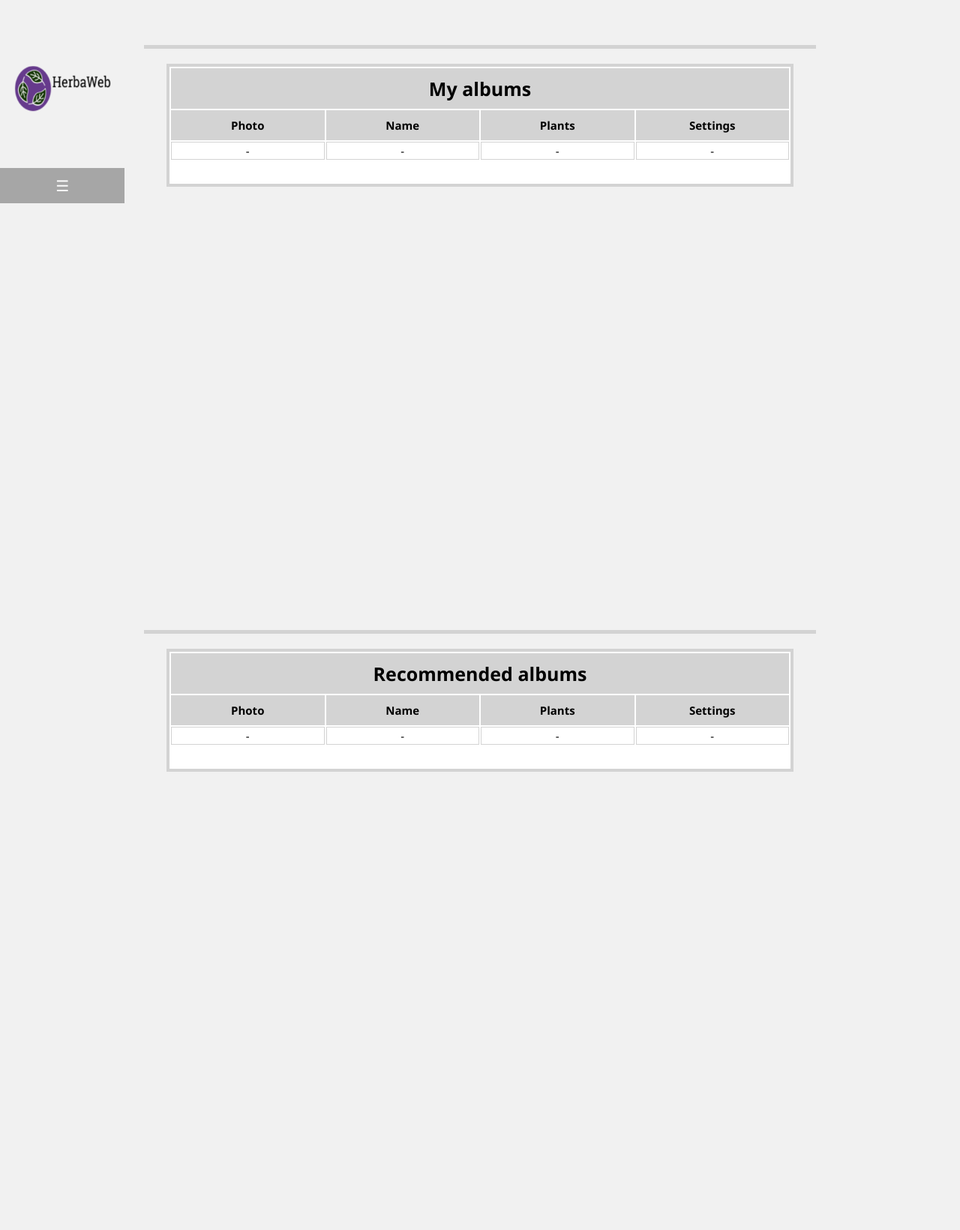
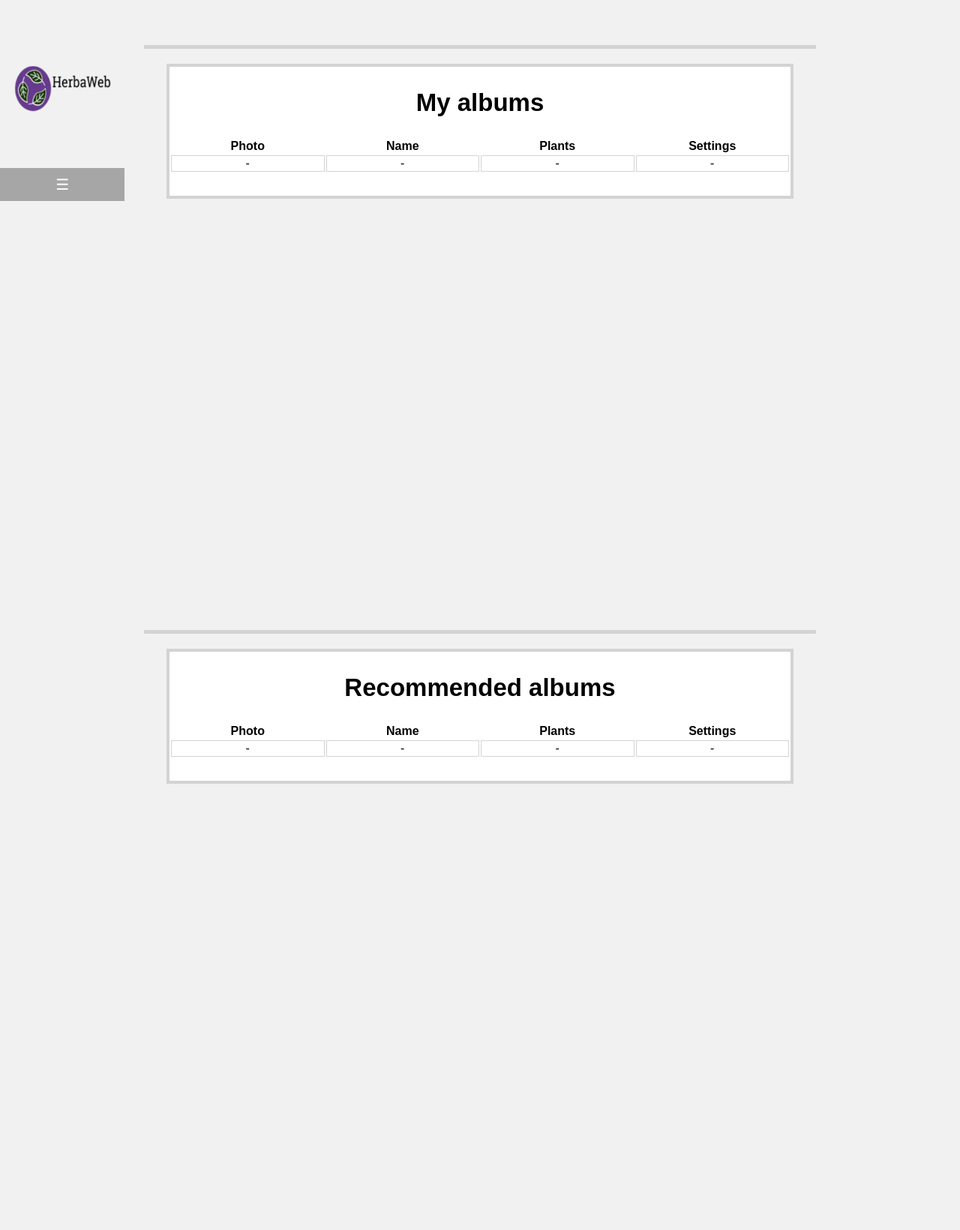
Before and after one commit to paulscutaru/Plant-Web-Organizer, a PHP site: page /albums.php in a window 1280 px wide. Shown: the whole page at 75% size. Run offline with PHP 8.4, Linux system fonts and the light colour scheme; the visitor is signed in with stand-in values (Sample User, id 1); data that the repository does not hold is empty.

Commit message:
Style changes

```diff
--- a/admin.php
+++ b/admin.php
@@ -24,7 +24,7 @@ require 'core/functions/administrator.php';
     </script>
 </head>
 
-<body class="light-grey content">
+<body class="light-grey">
     <div>
         <img src="images/icon.png" alt="icon.png" class="icon">
     </div>
@@ -40,10 +40,8 @@ require 'core/functions/administrator.php';
         </div>
     </nav>
     <div class="principal">
-        <h2 class="center">Admin</h2>
-
         <!-- Table of users-->
-        <div class="topbar scrollable">
+        <div class="scrollable">
             <table>
                 <tr>
                     <th colspan="7" class="tableTitle">
--- a/albums.php
+++ b/albums.php
@@ -20,7 +20,7 @@ protected_page();
 			}
 		</script>
 </head>
-<body class="light-grey content">
+<body class="light-grey">
 <nav>
 		<div>
 			<img src="images/icon.png" alt="icon.png"  class="icon">
--- a/style.css
+++ b/style.css
@@ -1,6 +1,8 @@
 /* Html extract */
-* { box-sizing: border-box ; margin:10px 0;}
-button,input,select,textarea,optgroup{font:inherit;margin:0}
+* { box-sizing: border-box ;
+	margin:10px 0;
+	font-family: Arial, Helvetica, sans-serif;}
+button,input,select{margin:0}
 
 html{
 	height: 100%;
@@ -124,19 +118,39 @@ a{text-decoration: none;}
 	height: 10%;
 	border: lightgrey solid 1px;
 }
-.scrollable th{
-	padding: 10px 0px 10px 0px;
-	background:lightgrey;
+
+.scrollable img{
+	height: 230px;
+	width: 230px;
 }
-.scrollable img{
-	height: 120px;
-	width: 120px;
-	border: lightgrey solid 2px;
+.scrollable img:hover {
+	transform: scale(1.4);
+	box-shadow: 0 4px 8px 0 rgba(0, 0, 0, 0.2), 0 6px 20px 0 rgba(0, 0, 0, 0.19);
 }
 
 .tableTitle{
-	font-size: 25px;
-	padding: 15px 0px 15px 0px;
+	font-size: 33px;
+	padding: 27px 0px 27px 0px;
+}
+
+.scrollable:after {
+	content: "";
+	display: table;
+	clear: both;
+}
+
+.content{
+	float: left;
+	text-align: center;
+	background: white;
+	padding-bottom: 10px;
+	margin-left: 14px;
+	width: 31%;
+}
+
+.align-left{
+	text-align:left;
+	margin-left: 16%;
 }
 
 .button-addToAlbum,.button-delete{
@@ -167,11 +181,6 @@ a{text-decoration: none;}
 }
 
  /*---------------------------------*/
-
-.content{
-	font-family:"Segoe UI",Arial,sans-serif;
-	font-size: 15px;
-}
 
 .hide {
 	display: none
```
Also changed, not shown: other parts of style.css (+21 -30 lines), core/functions/plants.php (+23 -20 lines), home.php (+8 -26 lines).
